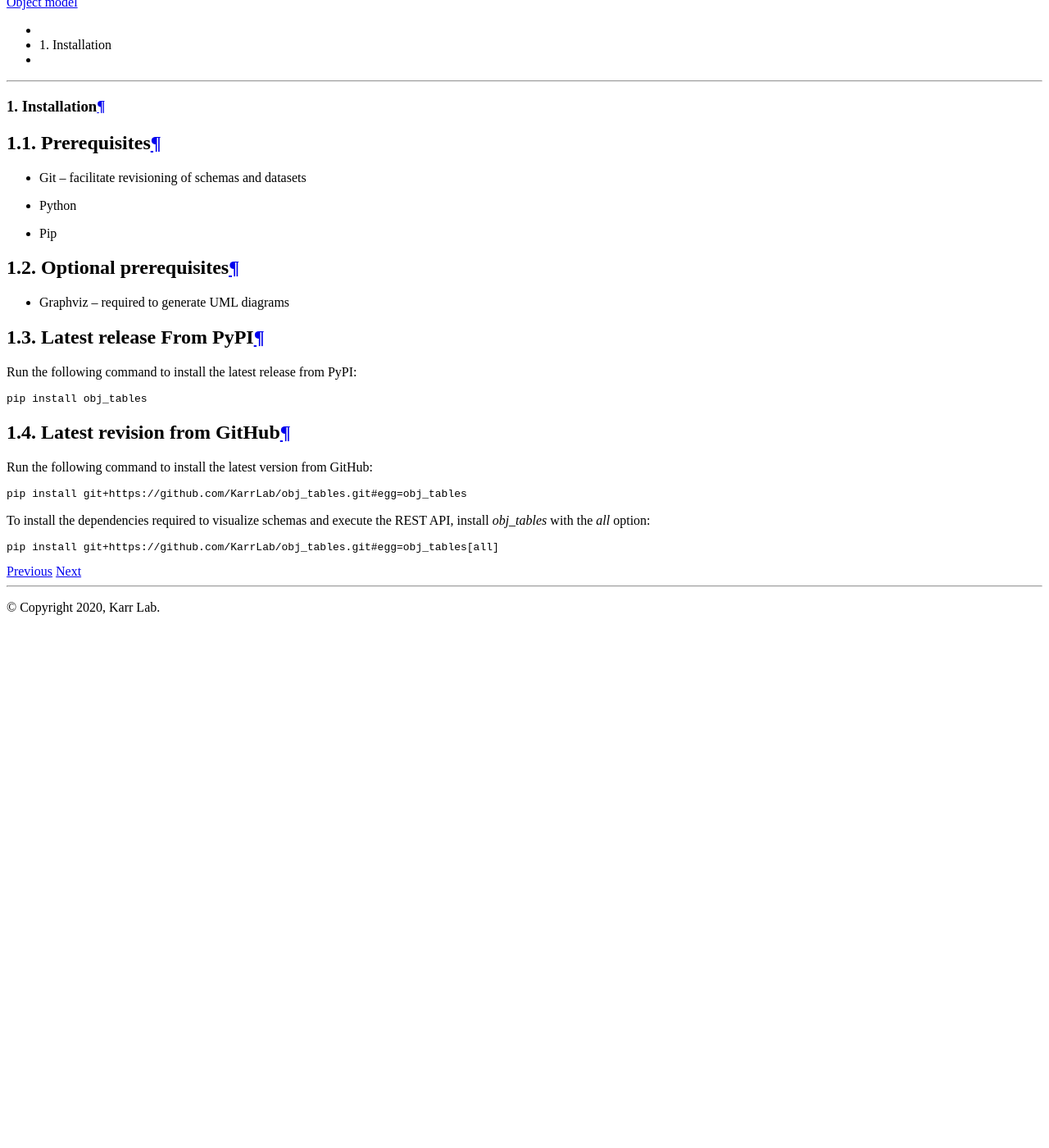
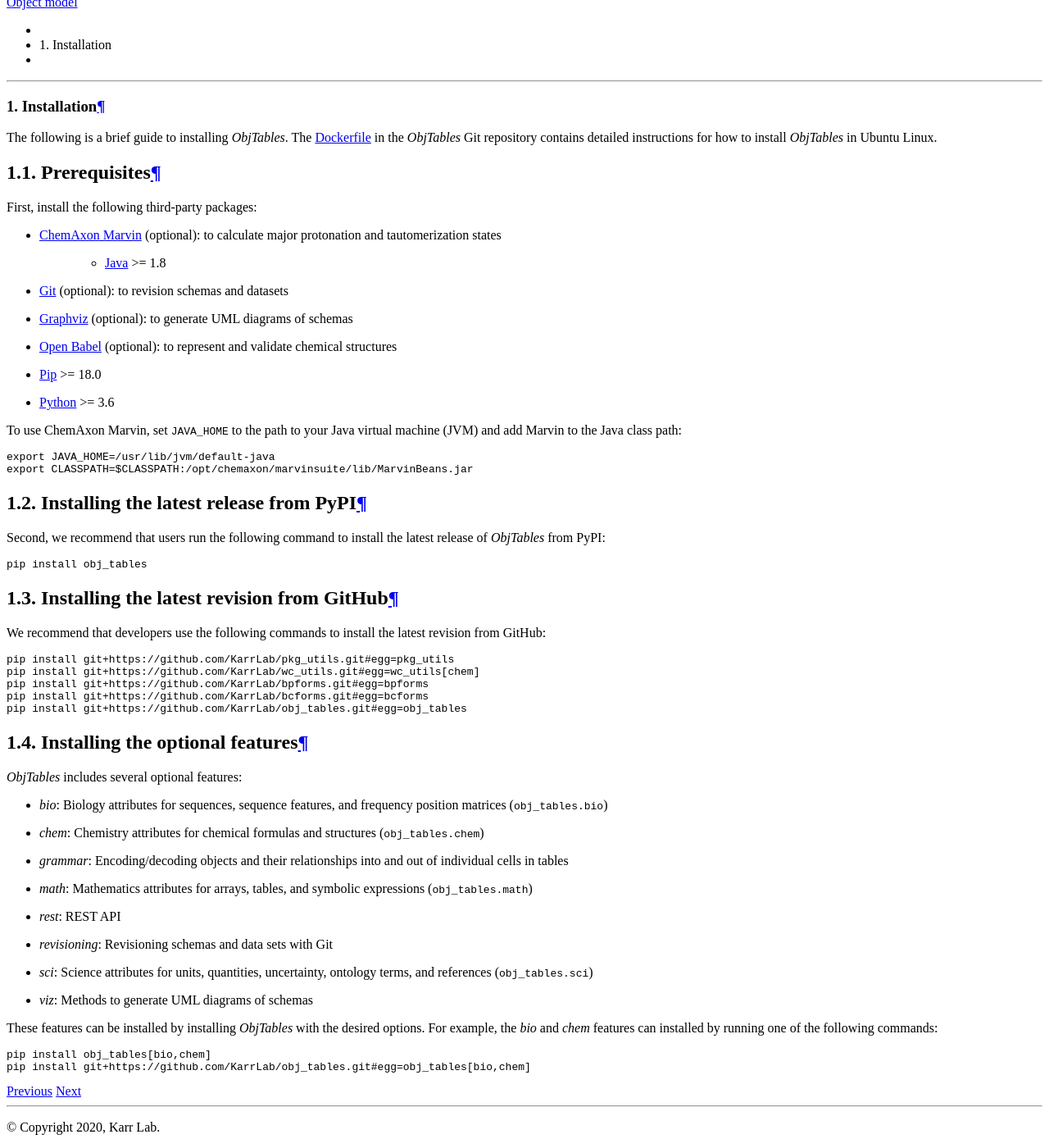
Before and after one commit to KarrLab/obj_tables, a Sphinx documentation site: the page built from docs/installation.rst, in a window 1280 px wide and 1400 px high, scrolled down 247 px. Shown: the whole window at 82% size. Built offline with Sphinx 7.4.7 and the Read the Docs theme 2.0.0, drawn with Linux system fonts in a browser that asks for light colours; pages that are not in the unit, such as notebooks, are missing from menus; cross-references to code outside the pages are shown as plain code; before the commit the page ends 1013 px from its top, so only the background shows below that; some of the changed text lies outside the part shown.

Commit message:
adding documentation, organizing optional requirements; starting Dockerfile

```diff
--- a/docs/installation.rst
+++ b/docs/installation.rst
@@ -1,30 +1,58 @@
 Installation
 ============
+
+The following is a brief guide to installing `ObjTables`. The `Dockerfile <https://github.com/KarrLab/obj_tables/blob/master/Dockerfile>`_ in the `ObjTables` Git repository contains detailed instructions for how to install `ObjTables` in Ubuntu Linux.
 
 Prerequisites
 --------------------------
 
-* Git -- facilitate revisioning of schemas and datasets
-* Python
-* Pip
+First, install the following third-party packages:
 
-Optional prerequisites
---------------------------
+* `ChemAxon Marvin <https://chemaxon.com/products/marvin>`_ (optional): to calculate major protonation and tautomerization states
 
-* Graphviz -- required to generate UML diagrams
+    * `Java <https://www.java.com>`_ >= 1.8
 
-Latest release From PyPI
----------------------------
-Run the following command to install the latest release from PyPI::
+* `Git <https://git-scm.com/>`_ (optional): to revision schemas and datasets
+* `Graphviz <https://www.graphviz.org/>`_ (optional): to generate UML diagrams of schemas
+* `Open Babel <http://openbabel.org>`_  (optional): to represent and validate chemical structures
+* `Pip <https://pip.pypa.io>`_ >= 18.0
+* `Python <https://www.python.org>`_ >= 3.6
+
+To use ChemAxon Marvin, set ``JAVA_HOME`` to the path to your Java virtual machine (JVM) and add Marvin to the Java class path::
+
+   export JAVA_HOME=/usr/lib/jvm/default-java
+   export CLASSPATH=$CLASSPATH:/opt/chemaxon/marvinsuite/lib/MarvinBeans.jar
+
+Installing the latest release from PyPI
+---------------------------------------
+Second, we recommend that users run the following command to install the latest release of `ObjTables` from PyPI::
 
     pip install obj_tables
 
-Latest revision from GitHub
----------------------------
-Run the following command to install the latest version from GitHub::
+Installing the latest revision from GitHub
+------------------------------------------
+We recommend that developers use the following commands to install the latest revision from GitHub::
 
+    pip install git+https://github.com/KarrLab/pkg_utils.git#egg=pkg_utils
+    pip install git+https://github.com/KarrLab/wc_utils.git#egg=wc_utils[chem]
+    pip install git+https://github.com/KarrLab/bpforms.git#egg=bpforms
+    pip install git+https://github.com/KarrLab/bcforms.git#egg=bcforms
     pip install git+https://github.com/KarrLab/obj_tables.git#egg=obj_tables
 
-To install the dependencies required to visualize schemas and execute the REST API, install `obj_tables` with the `all` option::
+Installing the optional features
+--------------------------------
+`ObjTables` includes several optional features:
 
-    pip install git+https://github.com/KarrLab/obj_tables.git#egg=obj_tables[all]
+* `bio`: Biology attributes for sequences, sequence features, and frequency position matrices (:py:`obj_tables.bio`)
+* `chem`: Chemistry attributes for chemical formulas and structures (:py:`obj_tables.chem`)
+* `grammar`: Encoding/decoding objects and their relationships into and out of individual cells in tables
+* `math`: Mathematics attributes for arrays, tables, and symbolic expressions (:py:`obj_tables.math`)
+* `rest`: REST API
+* `revisioning`: Revisioning schemas and data sets with Git
+* `sci`: Science attributes for units, quantities, uncertainty, ontology terms, and references (:py:`obj_tables.sci`)
+* `viz`: Methods to generate UML diagrams of schemas
+
+These features can be installed by installing `ObjTables` with the desired options. For example, the `bio` and `chem` features can installed by running one of the following commands::
+
+    pip install obj_tables[bio,chem]
+    pip install git+https://github.com/KarrLab/obj_tables.git#egg=obj_tables[bio,chem]
--- a/obj_tables/__init__.py
+++ b/obj_tables/__init__.py
@@ -19,4 +19,3 @@ from .core import (Model, Attribute,
                    ModelMerge,
                    TOC_TABLE_TYPE, TOC_SHEET_NAME,
                    SCHEMA_TABLE_TYPE, SCHEMA_SHEET_NAME)
-from .grammar import ToManyGrammarAttribute, ToManyGrammarTransformer
```
Also changed, not shown: README.md (+62 -6 lines), requirements.optional.txt (+29 -4 lines), requirements.txt (+1 -10 lines), 8 other files.
